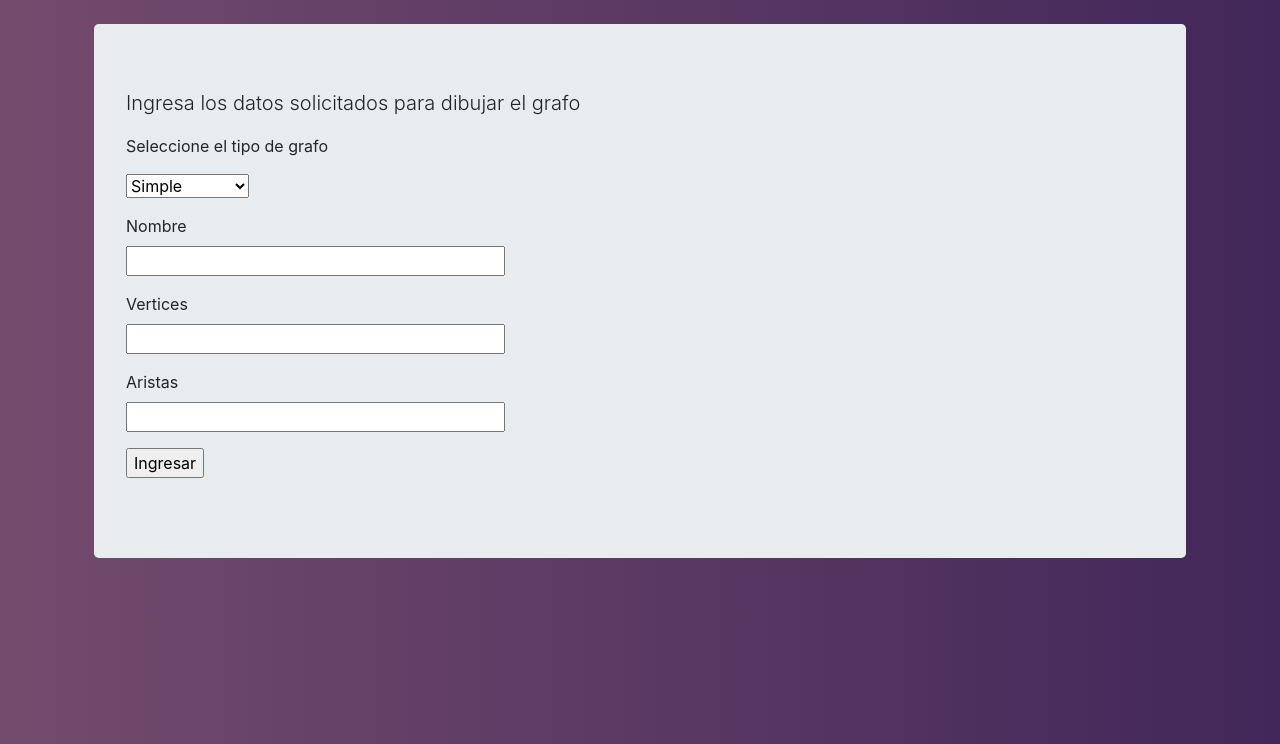
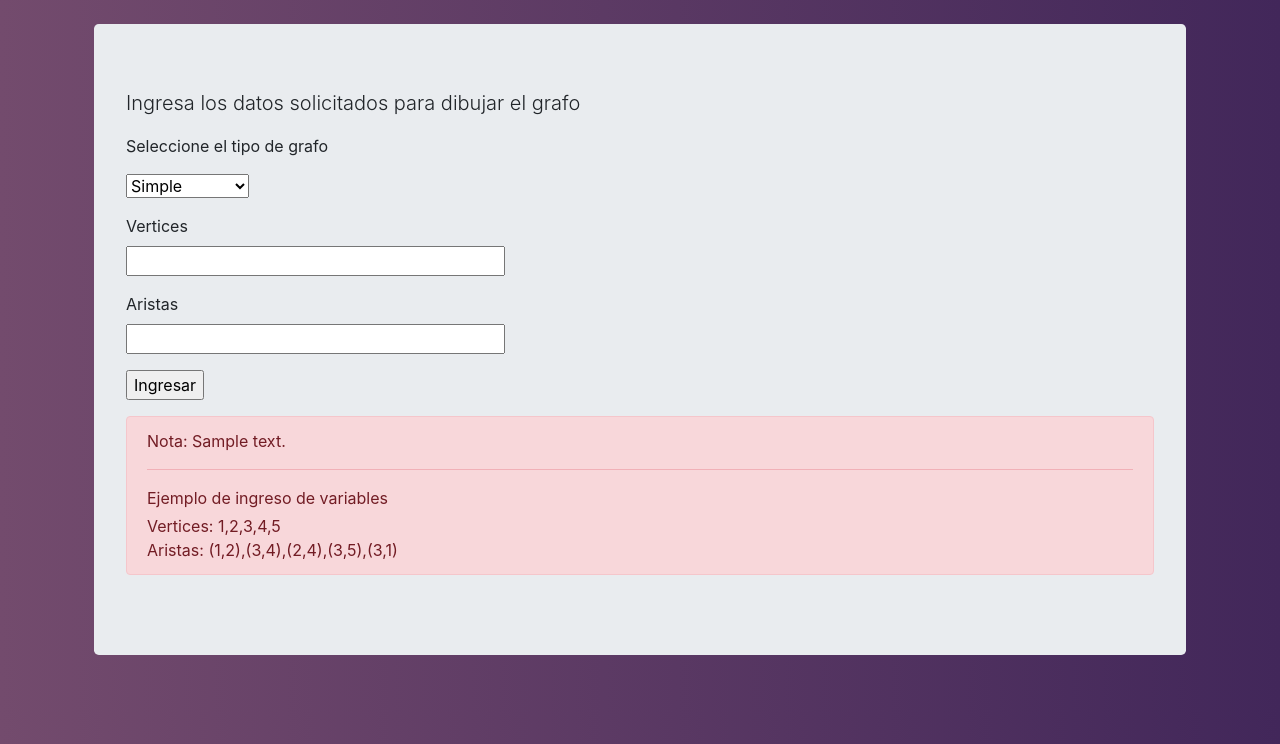
Before and after one commit to dangalledi/Ejercicio-Grafos, a Flask app: template templates/tarea1.html in a window 1280 px wide. Shown: the part 56-800 px from the top of the page. Run offline with Flask 2, Linux system fonts and the light colour scheme; the template is opened without the code that fills it: values that come from a table or form of the project are taken from there, most other values are stand-ins (such as "Sample title", 1, 10 or a date in 2020); some libraries are stand-ins or nearby versions.

Commit message:
ADD: Se agrego mensaje de error y uso del formulario

```diff
--- a/index.py
+++ b/index.py
@@ -21,21 +21,24 @@ def home():
 @app.route('/tarea1', methods = ['GET', 'POST'])
 def tarea1():
     grafo = ClaseGrafo(request.form)      # se guardan los datos obtenidos del formulario
+    error = ""
     if request.method == 'POST':
         #Estos son todos los datos que me da el formulario
 
-        print("nombre del grafo:",grafo.nombre.data)
         print ("tipo de grafo:",grafo.tipo.data)
         print ("vertices:",grafo.vertices.data)
         print ("aristas:",grafo.aristas.data)
 
-        return render_template("grafo.html", name = grafo.nombre.data, types = grafo.tipo.data, nodes = grafo.vertices.data, edges = grafo.aristas.data)
+        if len(grafo.vertices.data) == 0 or len(grafo.aristas.data) ==0:
+            error = "Por favor complete los campos"
+        else:
+            return render_template("grafo.html", types = grafo.tipo.data, nodes = grafo.vertices.data, edges = grafo.aristas.data)
 
-    return render_template("tarea1.html", grafo = grafo)
+    return render_template("tarea1.html", grafo = grafo, message=error)
 
 
-@app.route('/graph/<string:name>/<string:types>/<string:nodes>/<string:edges>')
-def graph(name,types,nodes,edges):
+@app.route('/graph/<string:types>/<string:nodes>/<string:edges>')
+def graph(types,nodes,edges):
 
     if types == 'simple':  #Se crea Grafo
         G = nx.Graph()  # como grafo simple
@@ -43,13 +46,14 @@ def graph(name,types,nodes,edges):
         G = nx.DiGraph()   #como digrafo
 
     G = ingresa_grafo(nodes,edges,G)     # se agregan los datos al grafo
+
     muestra_datos(G)    # Muestra los datos por consola
     nx.draw_networkx(G)     # Dibuja el grafo
     img = BytesIO()     # guardando el objeto como imagen
     plt.savefig(img)    # guarda la imagen en la secuencia
     img.seek(0)     # la escritura movió el cursor al final del archivo, reset
     plt.clf()   # se limpia pyplot
-    G.clear()   # Se limpia el grafo
+#   G.clear()   # Se limpia el grafo
 
     return send_file(img, mimetype = 'image/png')
 
--- a/templates/grafo.html
+++ b/templates/grafo.html
@@ -3,8 +3,9 @@
 <body>
     <div class="jumbotron">
         <h1 class="display-5">Grafo</h1>
-        <p class="lead">Se generó un grafo de nombre '{{ name }}' del tipo {{ type }} de {{ nodes }} nodo(s).</p>
-        <img src="{{ url_for('graph', name=name, types=types, nodes=nodes, edges=edges) }}" alt="Un grafo de tipo {{tipo}} de {{ nodes }} nodos" height="500" class="center" />
+        <p class="lead">Un grafo de tipo {{types}} donde se ingresaron estos nodos --> {{ nodes }} </p>
+        <p class="lead">y las aristas ingresadas fueron -->{{ edges }}.</p>
+        <img src="{{ url_for('graph', types=types, nodes=nodes, edges=edges) }}" alt="Un grafo de tipo {{types}} donde se ingresaronestos nodos --> {{ nodes }} y las aristas ingresadas fueron -->{{ edges }}" height="500" class="center" />
     </div>
 </body>
 
--- a/templates/tarea1.html
+++ b/templates/tarea1.html
@@ -7,14 +7,10 @@
         <p class="lead">Ingresa los datos solicitados para dibujar el grafo</p>
         <p>Seleccione el tipo de grafo</p>
         <p>
-            <select name='tipo' id="tipo">  <!--necesario crear el dato tipo en el formulario-->
+            <select name='tipo' id="tipo">
             <option value = "simple">Simple</option>
             <option value = "direccionado">Direccionado</option>
         </select>
-        </p>
-        <p>
-            {{ grafo.nombre.label }}<br> {{ grafo.nombre(size=32) }} {% for error in grafo.nombre.errors %}
-            <span style="color: red;">[{{ error }}]</span> {% endfor %}
         </p>
         <p>
             {{ grafo.vertices.label }}<br> {{ grafo.vertices(size=32) }} {% for error in grafo.vertices.errors %}
@@ -27,5 +23,14 @@
         </p>
         <p>{{ grafo.submit() }}</p>
     </form>
+    {% if message %}
+    <div class="alert alert-danger" role="alert">
+        <p>Nota: {{ message }}</p>
+        <hr>
+        <p class="mb-1"> Ejemplo de ingreso de variables</p>
+        <p class="mb-0"> Vertices: 1,2,3,4,5 </p>
+        <p class="mb-0"> Aristas: (1,2),(3,4),(2,4),(3,5),(3,1) </p>
+    </div>
+    {% endif %}
 </div>
 {% endblock %}
```
